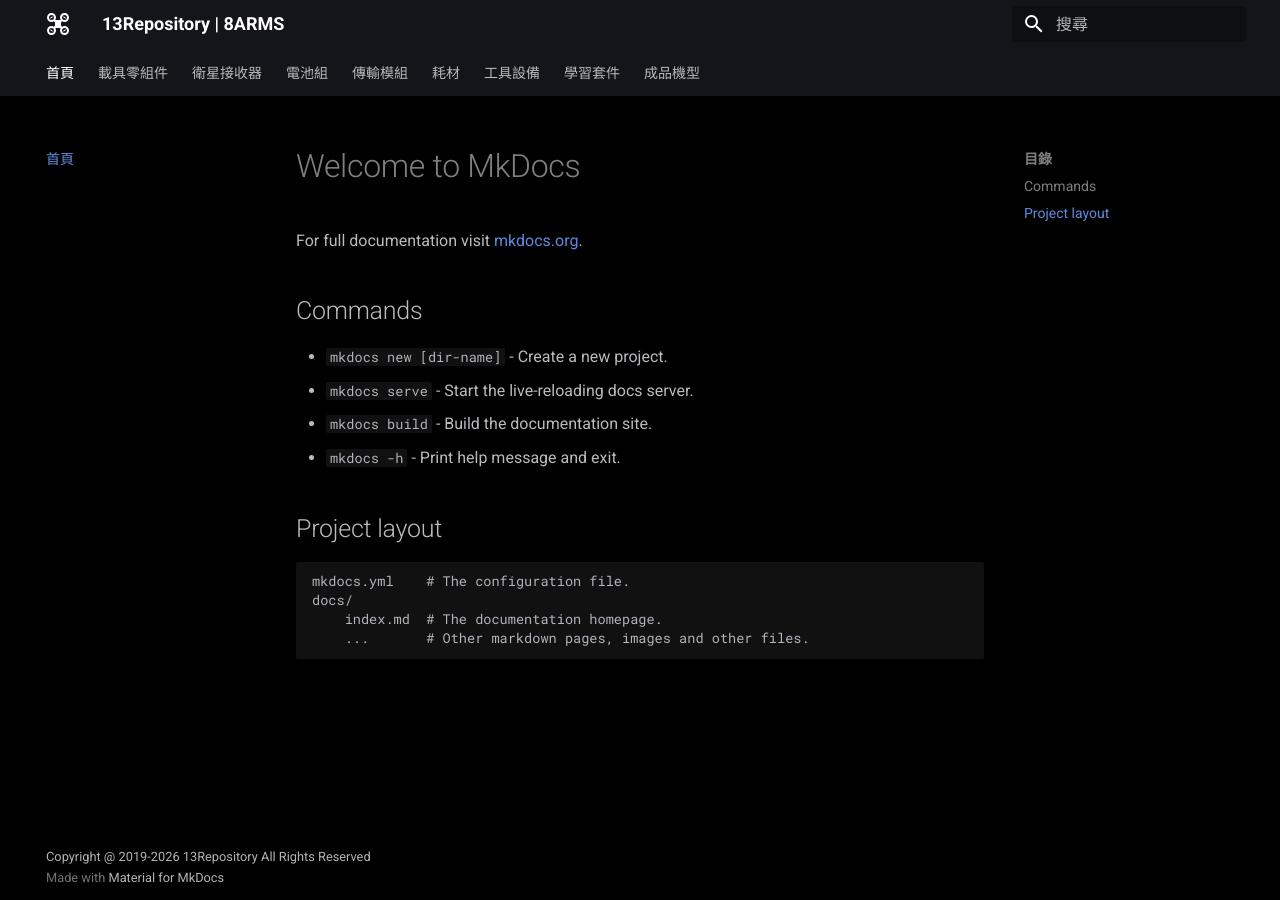
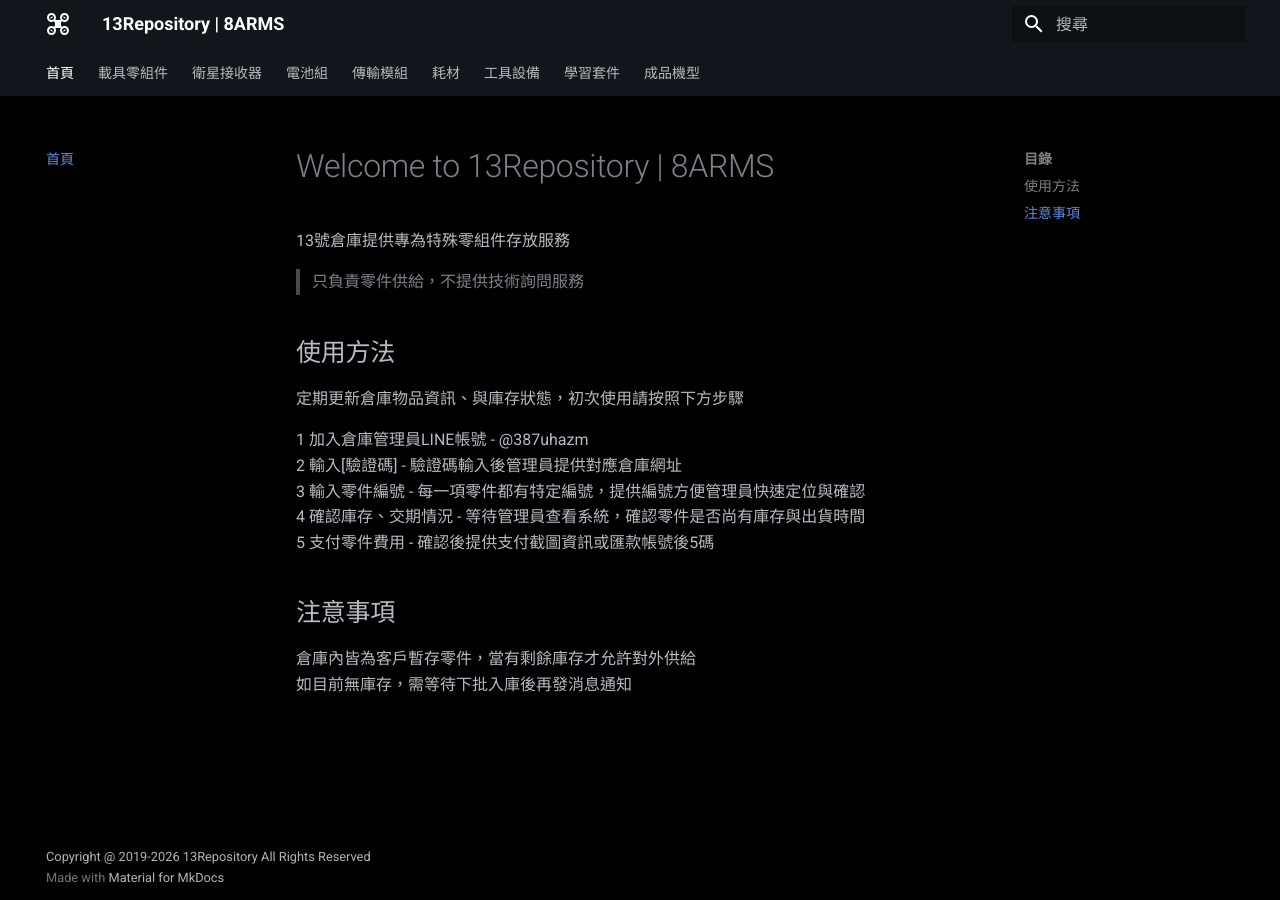
Before and after one commit to 8armsnet/8armsnet.github.io, an MkDocs documentation site: the page built from docs/index.md, in a window 1280 px wide. Built offline with MkDocs 1.6.1 and Material for MkDocs 9.7.7, drawn with Linux system fonts in a browser that asks for light colours; old or Windows-style settings are respelled for this version of MkDocs.

Commit message:
新增首頁資訊

```diff
--- a/docs/index.md
+++ b/docs/index.md
@@ -17,20 +17,22 @@ For full documentation visit [mkdocs.org](https://www.mkdocs.org).
         ...       # Other markdown pages, images and other files. -->
 
 
-# Welcome to MkDocs
+# Welcome to 13Repository | 8ARMS
 
-For full documentation visit [mkdocs.org](https://www.mkdocs.org).
+13號倉庫提供專為特殊零組件存放服務
+> 只負責零件供給，不提供技術詢問服務
 
-## Commands
+## 使用方法
 
-* `mkdocs new [dir-name]` - Create a new project.
-* `mkdocs serve` - Start the live-reloading docs server.
-* `mkdocs build` - Build the documentation site.
-* `mkdocs -h` - Print help message and exit.
+定期更新倉庫物品資訊、與庫存狀態，初次使用請按照下方步驟
 
-## Project layout
+1 加入倉庫管理員LINE帳號 - @387uhazm
+2 輸入[驗證碼] - 驗證碼輸入後管理員提供對應倉庫網址
+3 輸入零件編號 - 每一項零件都有特定編號，提供編號方便管理員快速定位與確認
+4 確認庫存、交期情況 - 等待管理員查看系統，確認零件是否尚有庫存與出貨時間
+5 支付零件費用 - 確認後提供支付截圖資訊或匯款帳號後5碼
 
-    mkdocs.yml    # The configuration file.
-    docs/
-        index.md  # The documentation homepage.
-        ...       # Other markdown pages, images and other files.
+## 注意事項
+
+倉庫內皆為客戶暫存零件，當有剩餘庫存才允許對外供給
+如目前無庫存，需等待下批入庫後再發消息通知
```
